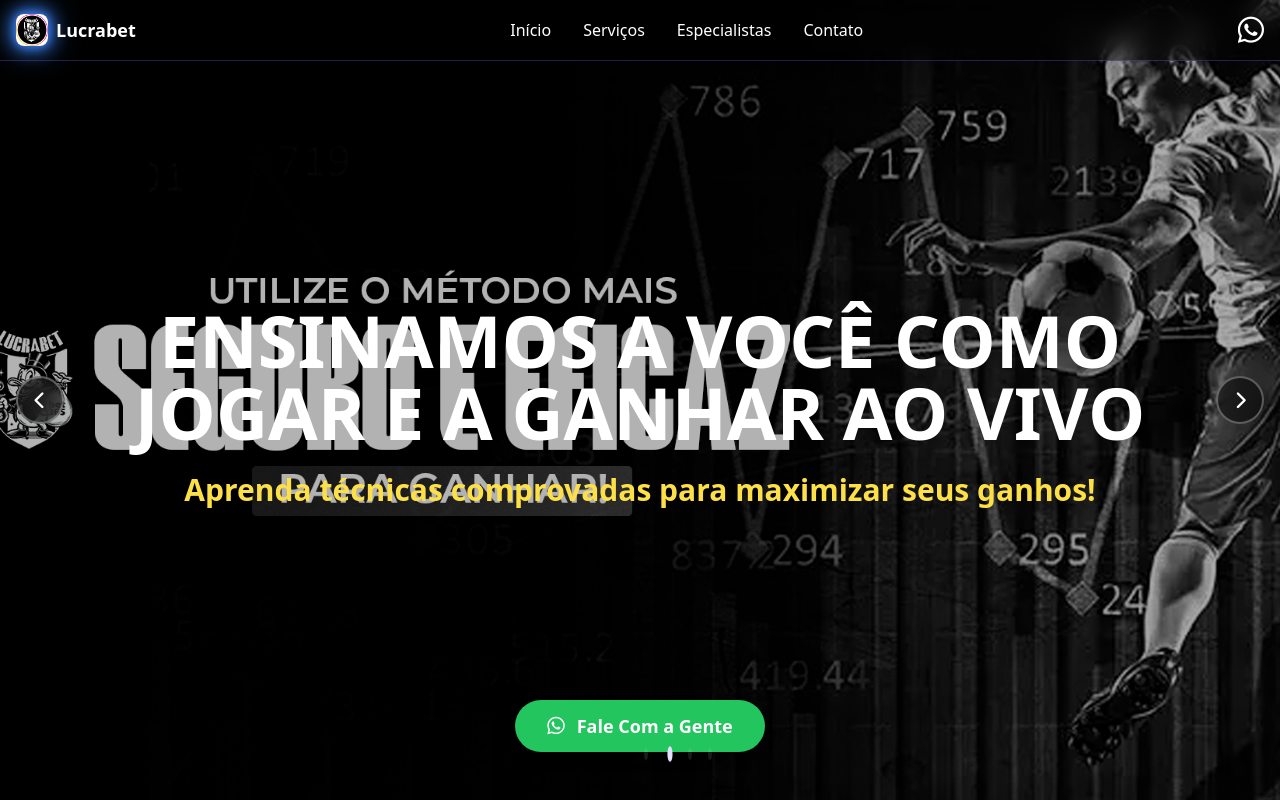
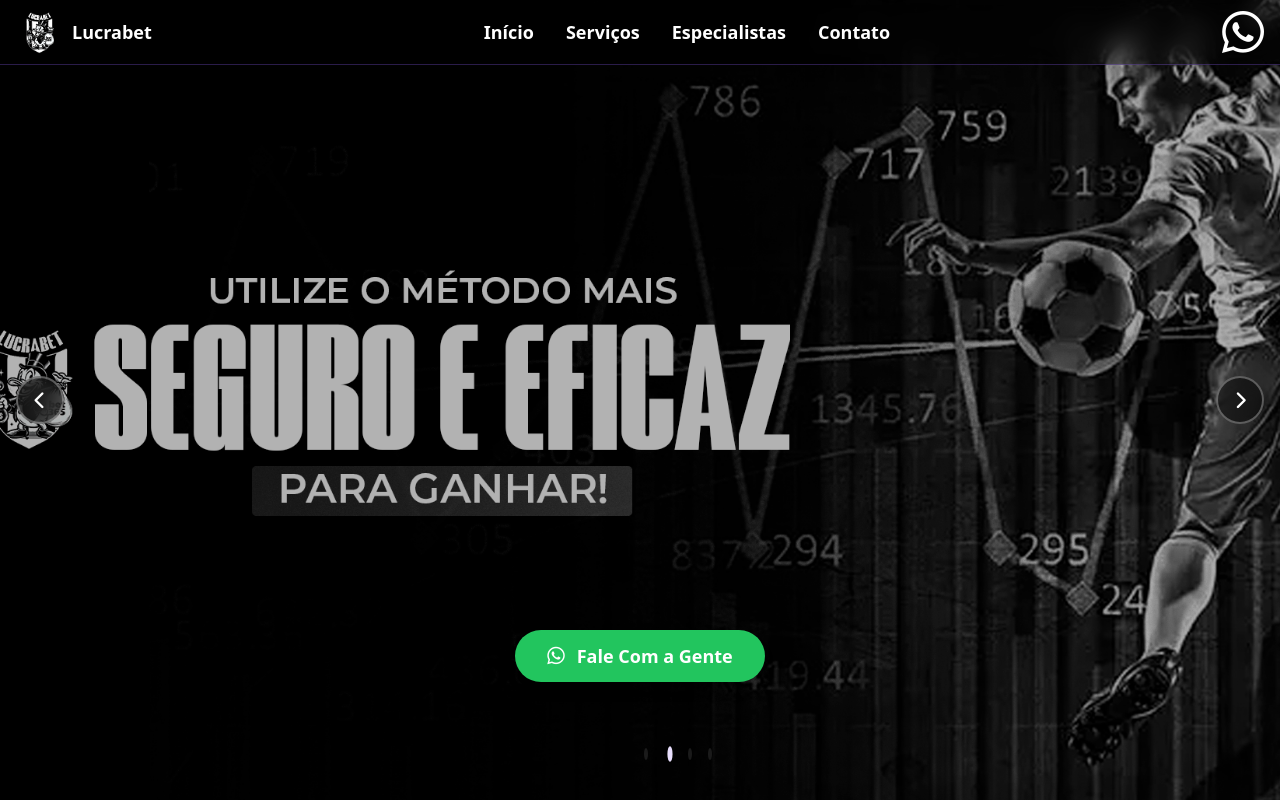
Before and after one commit to Julioimpacto/Lucrabet365, a plain HTML site: page index.html in a window 1280 px wide. Shown: the top 800 px of the page. Drawn offline with nearby package versions, Linux system fonts and the light colour scheme.

Commit message:
Update index.html

```diff
--- a/index.html
+++ b/index.html
@@ -11,6 +11,7 @@
     <meta property="og:type" content="website">
     <meta property="og:url" content="https://lucrabet.com">
     <title>Lucrabet - O Melhor Grupo de Apostas Esportivas Online</title>
+    <link rel="icon" type="image/png" href="imagens/favicon.png">
     <script src="https://cdn.tailwindcss.com"></script>
     <script>
         tailwind.config = {
@@ -367,39 +368,7 @@
 
         /* Slide animation removed for better stability */
 
-        /* Dynamic title animations */
-        .title-fade-out {
-            opacity: 0;
-            transform: translateY(-20px);
-            transition: all 0.3s ease-out;
-        }
 
-        .title-fade-in {
-            opacity: 1;
-            transform: translateY(0);
-            transition: all 0.3s ease-in;
-        }
-
-        .subtitle-fade-out {
-            opacity: 0;
-            transform: translateY(20px);
-            transition: all 0.3s ease-out;
-        }
-
-        .subtitle-fade-in {
-            opacity: 1;
-            transform: translateY(0);
-            transition: all 0.3s ease-in;
-        }
-
-        /* Active title highlight - REMOVED */
-        #dynamic-title.active {
-            /* Efeitos de luz removidos */
-        }
-
-        #dynamic-subtitle.active {
-            /* Efeitos de luz removidos */
-        }
 
         /* Main styles */
         .gradient-bg {
@@ -443,20 +412,20 @@
 <body class="gradient-bg min-h-screen overflow-x-hidden" style="margin: 0; padding: 0;">
     <!-- Header/Navigation -->
     <header class="fixed top-0 left-0 right-0 z-50 backdrop-blur-md bg-black/30 border-b border-neon-purple/30" style="margin: 0; padding: 0;">
-        <nav class="container mx-auto px-4 py-3">
+        <nav class="container mx-auto px-4 py-2">
             <div class="flex items-center justify-between">
                 <!-- Logo -->
                 <div class="flex items-center space-x-2">
-                    <img src="imagens/logo.jpg" alt="Lucrabet" class="w-8 h-8 rounded-lg animate-glow">
+                    <img src="imagens/logo.png" alt="Lucrabet" class="w-12 h-12 rounded-full">
                     <span class="text-white font-bold text-lg">Lucrabet</span>
                 </div>
 
                 <!-- Navigation Menu -->
                 <div class="hidden md:flex items-center space-x-8">
-                    <a href="#inicio" class="text-white hover:text-neon-cyan transition-colors duration-300">Início</a>
-                    <a href="#servicos" class="text-white hover:text-neon-cyan transition-colors duration-300">Serviços</a>
-                    <a href="#especialistas" class="text-white hover:text-neon-cyan transition-colors duration-300">Especialistas</a>
-                    <a href="#contato" class="text-white hover:text-neon-cyan transition-colors duration-300">Contato</a>
+                    <a href="#inicio" class="text-white hover:text-neon-cyan transition-colors duration-300 text-lg font-semibold">Início</a>
+                    <a href="#servicos" class="text-white hover:text-neon-cyan transition-colors duration-300 text-lg font-semibold">Serviços</a>
+                    <a href="#especialistas" class="text-white hover:text-neon-cyan transition-colors duration-300 text-lg font-semibold">Especialistas</a>
+                    <a href="#contato" class="text-white hover:text-neon-cyan transition-colors duration-300 text-lg font-semibold">Contato</a>
                 </div>
 
                 <!-- Mobile Menu Button -->
@@ -466,7 +435,7 @@
 
                 <!-- WhatsApp Button -->
                 <a href="https://wa.me/5513981834951" target="_blank" class="text-white hover:text-neon-cyan transition-colors duration-300">
-                    <i class="fab fa-whatsapp text-3xl"></i>
+                    <i class="fab fa-whatsapp text-5xl"></i>
                 </a>
             </div>
         </nav>
@@ -500,22 +469,26 @@
                     <div class="swiper-wrapper">
                         <!-- Slide 1 -->
                         <div class="swiper-slide relative">
-                            <img src="imagens/capa.jpg" alt="Lucrabet - Apostas Esportivas" class="w-full h-full object-cover">
+                            <img src="imagens/capa.jpg" alt="Lucrabet - Apostas Esportivas" class="w-full h-full object-cover hidden lg:block">
+                            <img src="imagens/mobile1.jpg" alt="Lucrabet - Apostas Esportivas" class="w-full h-full object-cover lg:hidden">
                             <div class="absolute inset-0 bg-black/30"></div>
                         </div>
                         <!-- Slide 2 -->
                         <div class="swiper-slide relative">
-                            <img src="imagens/capa2.jpg" alt="Lucrabet - Ganhe Dinheiro" class="w-full h-full object-cover">
+                            <img src="imagens/capa2.jpg" alt="Lucrabet - Ganhe Dinheiro" class="w-full h-full object-cover hidden lg:block">
+                            <img src="imagens/mobile2.jpg" alt="Lucrabet - Ganhe Dinheiro" class="w-full h-full object-cover lg:hidden">
                             <div class="absolute inset-0 bg-black/30"></div>
                         </div>
                         <!-- Slide 3 -->
                         <div class="swiper-slide relative">
-                            <img src="imagens/capa3.jpg" alt="Lucrabet - Método Seguro" class="w-full h-full object-cover">
+                            <img src="imagens/capa3.jpg" alt="Lucrabet - Método Seguro" class="w-full h-full object-cover hidden lg:block">
+                            <img src="imagens/mobile3.jpg" alt="Lucrabet - Método Seguro" class="w-full h-full object-cover lg:hidden">
                             <div class="absolute inset-0 bg-black/30"></div>
                         </div>
                         <!-- Slide 4 -->
                         <div class="swiper-slide relative">
-                            <img src="imagens/capa4.jpg" alt="Lucrabet - Resultados Comprovados" class="w-full h-full object-cover">
+                            <img src="imagens/capa4.jpg" alt="Lucrabet - Resultados Comprovados" class="w-full h-full object-cover hidden lg:block">
+                            <img src="imagens/mobile4.jpg" alt="Lucrabet - Resultados Comprovados" class="w-full h-full object-cover lg:hidden">
                             <div class="absolute inset-0 bg-black/30"></div>
                         </div>
                     </div>
@@ -527,18 +500,12 @@
                 <!-- Particles Effect Removed for Better Performance -->
             </div>
 
-            <!-- Main Headlines -->
-            <div class="relative z-20 text-center max-w-6xl mx-auto px-4 mt-32">
-                <h1 id="dynamic-title" class="text-4xl md:text-6xl lg:text-7xl font-bold text-white mb-6 leading-tight transition-all duration-500">
-                    APRENDA A GANHAR DINHEIRO COM A LUCRABET
-                </h1>
-                <h2 id="dynamic-subtitle" class="text-xl md:text-2xl lg:text-3xl text-yellow-300 font-semibold mb-8 transition-all duration-500">
-                    Trabalhamos com o método mais eficaz e seguro de apostas esportivas!
-                </h2>
-
-                <!-- CTA Button -->
-                <a href="https://wa.me/5513981834951" target="_blank" class="inline-flex items-center space-x-3 bg-green-500 hover:bg-green-600 text-white px-8 py-3 rounded-full text-lg font-semibold transition-all duration-300 transform hover:scale-105 shadow-lg mt-40">
-                    <i class="fab fa-whatsapp text-xl"></i>
+            <!-- CTA Button -->
+            <div class="relative z-20 w-full mt-[40rem] sm:mt-[45rem] md:mt-[50rem] lg:mt-[60rem] xl:mt-96 flex justify-end lg:justify-center xl:justify-center xl:container xl:mx-auto">
+                <a href="https://wa.me/5513981834951" target="_blank"
+                   class="inline-flex items-center space-x-1 bg-green-500 hover:bg-green-600 text-white px-3 py-1.5 text-sm rounded-full font-semibold transition-all duration-300 transform hover:scale-105 shadow-lg
+                   xl:px-8 xl:py-3 xl:text-lg xl:space-x-3">
+                    <i class="fab fa-whatsapp text-base xl:text-xl"></i>
                     <span>Fale Com a Gente</span>
                 </a>
             </div>
@@ -800,63 +767,7 @@
             });
         }
 
-        // Dynamic content for each slide
-        const slideContent = [
-            {
-                title: "APRENDA A GANHAR DINHEIRO COM A LUCRABET",
-                subtitle: "Trabalhamos com o método mais eficaz e seguro de apostas esportivas!"
-            },
-            {
-                title: "ENSINAMOS A VOCÊ COMO JOGAR E A GANHAR AO VIVO",
-                subtitle: "Aprenda técnicas comprovadas para maximizar seus ganhos!"
-            },
-            {
-                title: "UTILIZE O MÉTODO MAIS EFICAZ E SEGURO PARA GANHAR",
-                subtitle: "Estratégias testadas e aprovadas por milhares de apostadores!"
-            },
-            {
-                title: "VOCÊ TERÁ TODO O SUPORTE PARA FAZER SUAS APOSTAS",
-                subtitle: "Equipe especializada pronta para te ajudar a conquistar resultados!"
-            }
-        ];
 
-        // Function to update dynamic content
-        function updateDynamicContent(slideIndex) {
-            const titleElement = document.getElementById('dynamic-title');
-            const subtitleElement = document.getElementById('dynamic-subtitle');
-
-            if (titleElement && subtitleElement && slideContent[slideIndex]) {
-                // Fade out current content
-                titleElement.classList.add('title-fade-out');
-                subtitleElement.classList.add('subtitle-fade-out');
-                // titleElement.classList.remove('active'); - REMOVED
-                // subtitleElement.classList.remove('active'); - REMOVED
-
-                setTimeout(() => {
-                    // Update content
-                    titleElement.textContent = slideContent[slideIndex].title;
-                    subtitleElement.textContent = slideContent[slideIndex].subtitle;
-
-                    // Fade in new content
-                    titleElement.classList.remove('title-fade-out');
-                    subtitleElement.classList.remove('subtitle-fade-out');
-                    titleElement.classList.add('title-fade-in');
-                    subtitleElement.classList.add('subtitle-fade-in');
-
-                    // Add active class for enhanced glow effect - REMOVED
-                    // setTimeout(() => {
-                    //     titleElement.classList.add('active');
-                    //     subtitleElement.classList.add('active');
-                    // }, 100);
-
-                    // Remove animation classes after animation completes
-                    setTimeout(() => {
-                        titleElement.classList.remove('title-fade-in');
-                        subtitleElement.classList.remove('subtitle-fade-in');
-                    }, 500);
-                }, 250);
-            }
-        }
 
         // Initialize Hero Carousel
         function initHeroCarousel() {
@@ -892,9 +803,6 @@
                                 bullet.classList.add('active');
                             }
                         });
-
-                        // Update dynamic content
-                        updateDynamicContent(this.realIndex);
                     },
                     init: function () {
                         // Set first bullet as active
@@ -902,9 +810,6 @@
                         if (firstBullet) {
                             firstBullet.classList.add('active');
                         }
-
-                        // Initialize with first slide content
-                        updateDynamicContent(0);
                     }
                 }
             });
```
